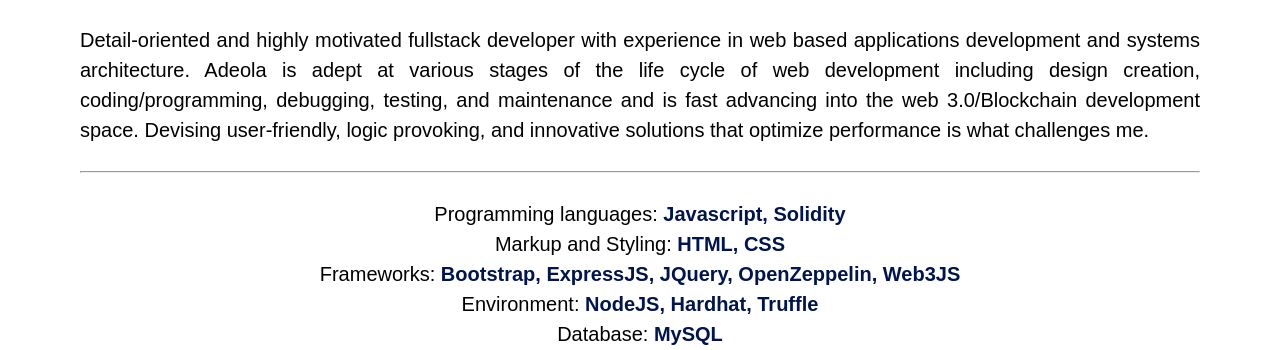
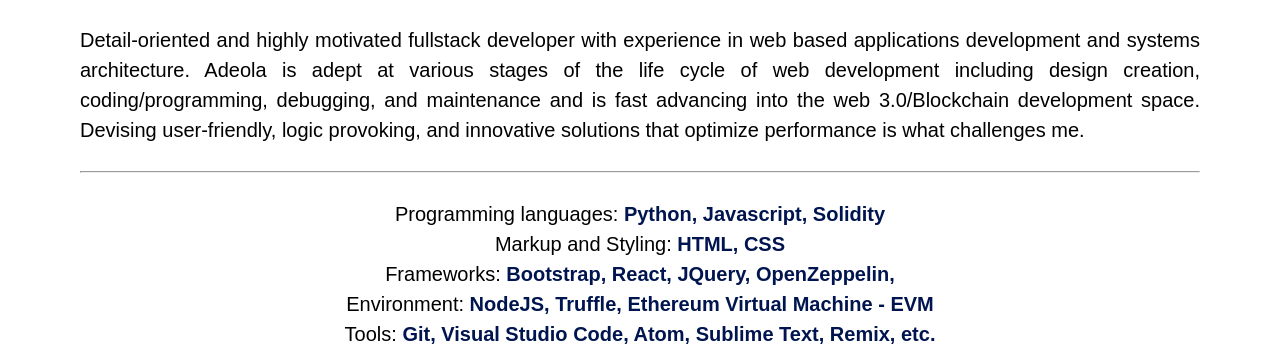
Before and after one commit to Adesdesk/Adesdesk.github.io, a plain HTML site: page index.html in a window 1280 px wide. Shown: the part 445-795 px from the top of the page. Drawn offline with Linux system fonts and the light colour scheme.

Commit message:
Update index.html

```diff
--- a/index.html
+++ b/index.html
@@ -31,19 +31,19 @@
 </div>
 <h2><span id="introduction"><em><p>Meet </em><span class="myFullName">Adeola David Adelakun,</span> <em>the fullstack developer</em></p></span></h2>
 <p class="Objectives">
-	Detail-oriented and highly motivated fullstack developer with experience in web based applications development and systems architecture. Adeola is adept at various stages of the life cycle of web development including design creation, coding/programming, debugging, testing, and maintenance and is fast advancing into the web 3.0/Blockchain development space. Devising user-friendly, logic provoking, and innovative solutions that optimize performance is what challenges me.
+	Detail-oriented and highly motivated fullstack developer with experience in web based applications development and systems architecture. Adeola is adept at various stages of the life cycle of web development including design creation, coding/programming, debugging, and maintenance and is fast advancing into the web 3.0/Blockchain development space. Devising user-friendly, logic provoking, and innovative solutions that optimize performance is what challenges me.
 </p>
 <br>
 <hr>
 <br>
 
 <p class="tools">
-	Programming languages: <span class="differentColor">Javascript, Solidity</span> <br>
+	Programming languages: <span class="differentColor">Python, Javascript, Solidity</span> <br>
 	Markup and Styling: <span class="differentColor">HTML, CSS</span> <br>
-	Frameworks: <span class="differentColor">Bootstrap, ExpressJS, JQuery, OpenZeppelin, Web3JS</span> <br>
-	Environment: <span class="differentColor">NodeJS, Hardhat, Truffle</span> <br>
-	Database: <span class="differentColor">MySQL</span> <br>
-	Tools: <span class="differentColor">Git, Visual Studio Code, Atom, Sublime Text, Remix</span> <br>
+	Frameworks: <span class="differentColor">Bootstrap, React, JQuery, OpenZeppelin,</span> <br>
+	Environment: <span class="differentColor">NodeJS, Truffle, Ethereum Virtual Machine - EVM</span> <br>
+	<!--Database: <span class="differentColor">MySQL</span> <br>-->
+	Tools: <span class="differentColor">Git, Visual Studio Code, Atom, Sublime Text, Remix, etc.</span> <br>
 </p>
 <br>
 <hr>
@@ -56,6 +56,7 @@
 		<li><h3>Web 3.0/Blockchain Development</h3></li>
 		<li><h3>Javascript Programming</h3></li>
 		<li><h3>Solidity Programming</h3></li>
+		<li><h3>Python 3 Programming</h3></li>
 		<li><h3>Web Management</h3></li>
 	</ul>
 </div>
```
